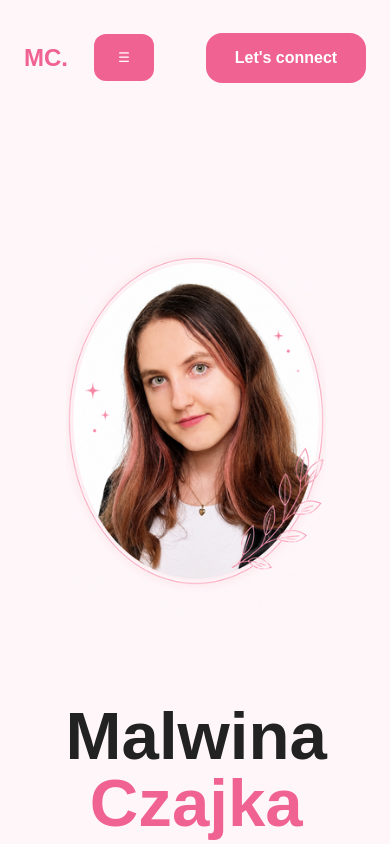
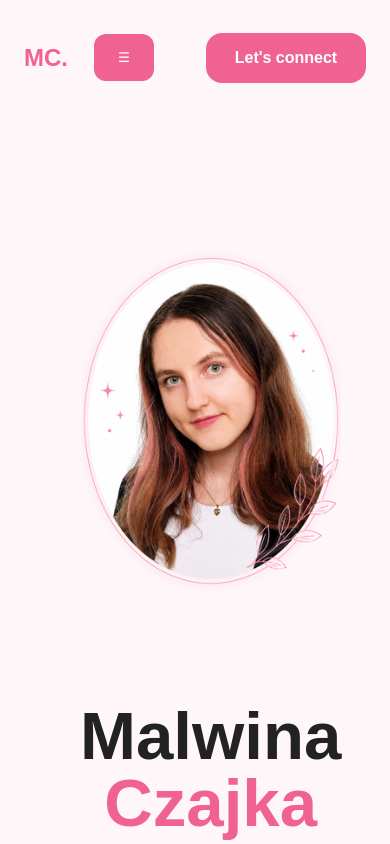
Before and after one commit to Mal-wina/Portfolio, a React (Vite) app in the folder portfolio/: page / in a window 390 px wide. Shown: the top 844 px of the page. Built offline with nearby package versions, Linux system fonts and the light colour scheme.

Commit message:
trying to fix mobile layout

```diff
--- a/portfolio/src/App.css
+++ b/portfolio/src/App.css
@@ -309,6 +309,11 @@ button {
 }
 
 @media (max-width: 900px) {
+
+  .about-section {
+    padding: 0 0.5rem;
+  }
+
   .about-card {
     grid-template-columns: 1fr;
     padding: 2rem;
@@ -319,7 +324,8 @@ button {
   }
 
   .about-box {
-    padding: 1.5rem;
+    width:100%;
+    max-width: none;
   }
 
   .about-box p {
@@ -1009,3 +1015,66 @@ button {
     grid-template-columns: 1fr;
   }
 }
+
+@media (max-width: 768px) {
+  body {
+    width: 100%;
+    overflow-x: hidden;
+  }
+
+  .hero,
+  .about-section,
+  .projects-section,
+  .skills-section,
+  .github-section,
+  .contact-section {
+    width: 100%;
+    max-width: 100%;
+    padding-left: 1rem;
+    padding-right: 1rem;
+  }
+
+  .about-card,
+  .project-card,
+  .skills-card,
+  .learning-card,
+  .github-card,
+  .contact-container,
+  .contact-info-card,
+  .contact-form {
+    width: 100%;
+    max-width: 100%;
+  }
+
+  .about-card,
+  .contact-container {
+    padding: 1.2rem;
+  }
+
+  .about-boxes,
+  .projects-grid,
+  .skills-grid {
+    width: 100%;
+    grid-template-columns: 1fr;
+  }
+
+  .about-box {
+    width: 100%;
+    max-width: 100%;
+  }
+
+  .learning-card {
+    padding: 1.5rem;
+  }
+
+  .contact-item {
+    flex-direction: row;
+    align-items: center;
+    overflow-wrap: anywhere;
+  }
+
+  .contact-item a {
+    overflow-wrap: anywhere;
+    word-break: break-word;
+  }
+}
--- a/portfolio/src/pages/Home.tsx
+++ b/portfolio/src/pages/Home.tsx
@@ -14,7 +14,6 @@ function Home() {
       <section id="about">
         <About />
       </section>
-
 
       <section id="projects">
         <Projects />
```
Also changed, not shown: 2 other files (tests, documents, lock files or other folders).
